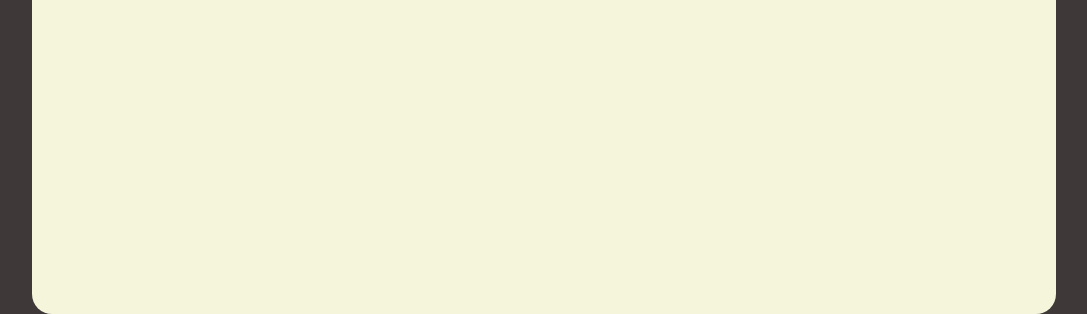
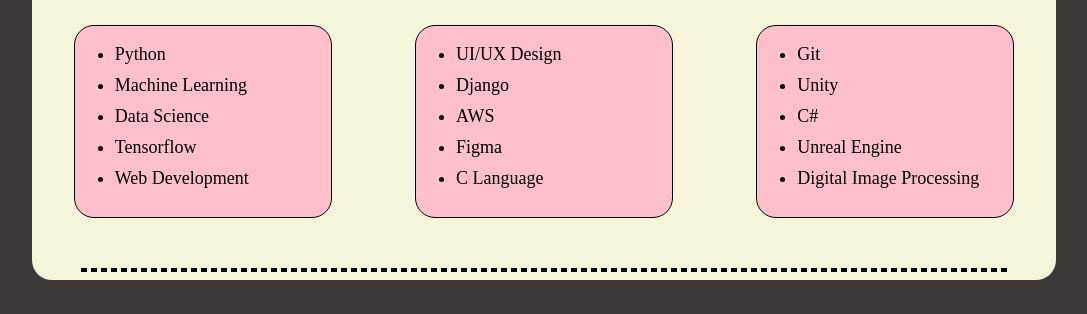
Before and after one commit to SanjayKumarAIML/html-resume, a plain HTML site: page index.html in a window 1280 px wide. Shown: the part 506-820 px from the top of the page, without its empty margins (96-1183 px from the left). Drawn offline with Linux system fonts and the light colour scheme; a web font is replaced by a local one.

Commit message:
Add - Skill Section Added

```diff
--- a/assests/css/style.css
+++ b/assests/css/style.css
@@ -8,10 +8,11 @@ body{
 .container{
     background-color: beige;
     width: 80%;
-    height: 100vh;
+    height: 95%;
     align-items: center;
     border-radius: 20px;
     margin-top: 20px;
+    margin-bottom: 20px;
 }
 
 header{
@@ -56,3 +57,26 @@ hr{
     width: 90%;
     margin-top: 50px;
 }
+
+#skill-name{
+    text-align: center;
+    font-size: 30px;
+}
+
+.skills{
+    display: flex;
+    justify-content: space-around;
+}
+
+.skill{
+    font-size: 18px;
+    border: solid 1px black;
+    width: 25%;
+    background-color: PINK;
+    border-radius: 20px;
+    margin-top: 15px;
+}
+
+li{
+    padding-bottom: 10px;
+}
--- a/index.html
+++ b/index.html
@@ -28,6 +28,39 @@
             </div>
         </header>
         <hr>
+        <section class="skill-sec">
+            <h2 id="skill-name">SKILLS</h2>
+            <div class="skills">
+                <div class="skill">
+                    <ul>
+                        <li>Python</li>
+                        <li>Machine Learning</li>
+                        <li>Data Science</li>
+                        <li>Tensorflow</li>
+                        <li>Web Development</li>
+                    </ul>
+                </div>
+                <div class="skill">
+                    <ul>
+                        <li>UI/UX Design</li>
+                        <li>Django</li>
+                        <li>AWS</li>
+                        <li>Figma</li>
+                        <li>C Language</li>
+                    </ul>
+                </div>
+                <div class="skill">
+                    <ul>
+                        <li>Git</li>
+                        <li>Unity</li>
+                        <li>C#</li>
+                        <li>Unreal Engine</li>
+                        <li>Digital Image Processing</li>
+                    </ul>
+                </div>
+            </div>
+        </section>
+        <hr>
     </div>
 
 </body>
```
